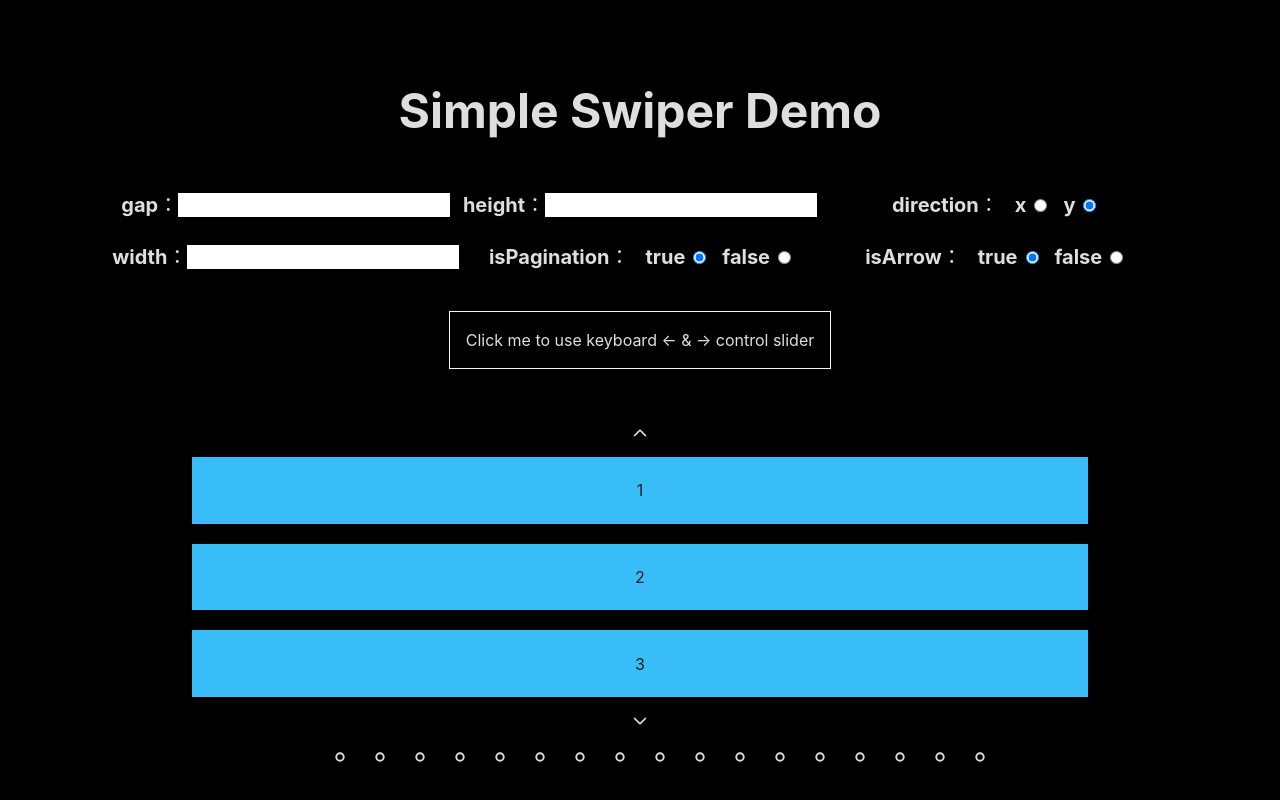
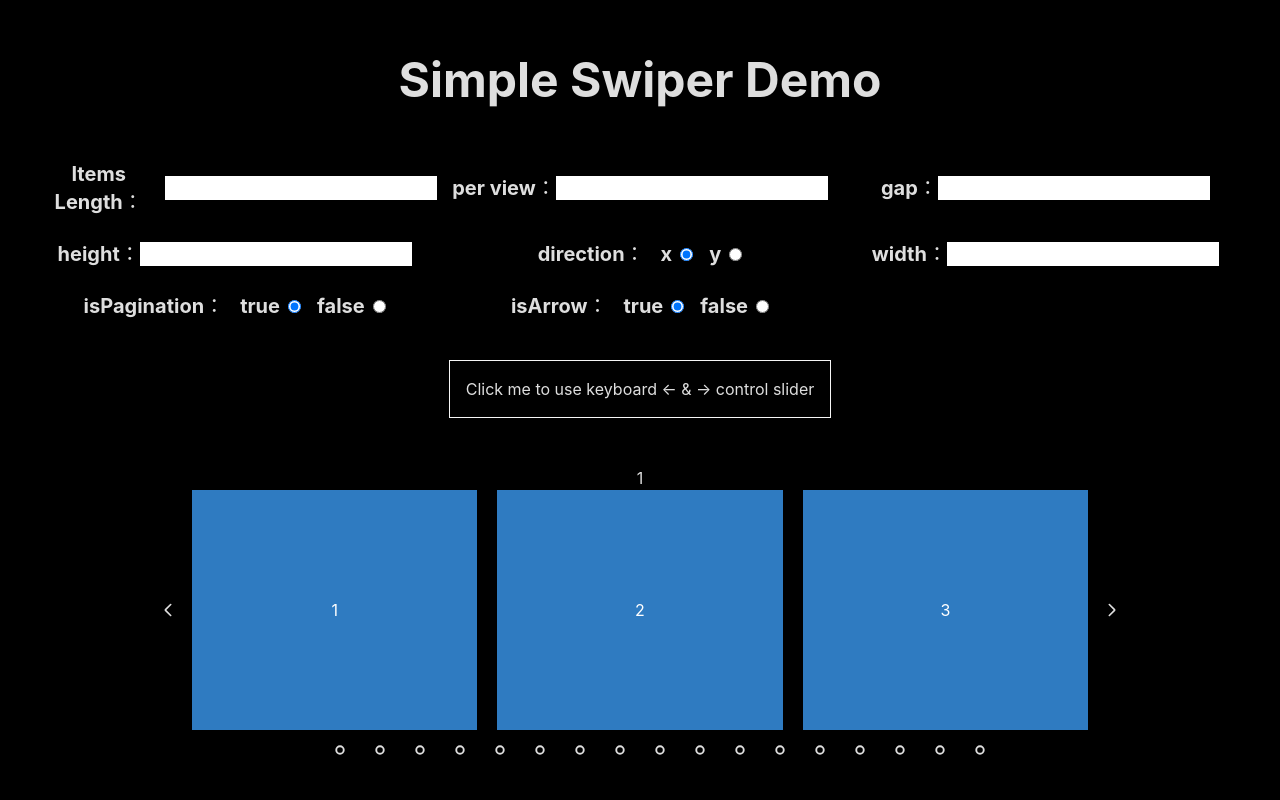
Before and after one commit to Rock070/vue-simple-swiper, a Vue app: page / in a window 1280 px wide. Shown: the top 800 px of the page. Built offline with nearby package versions, Linux system fonts and the light colour scheme; some icons are missing.

Commit message:
feat(工作台)：新增 props

```diff
--- a/src/App.vue
+++ b/src/App.vue
@@ -8,6 +8,7 @@ import FocusButton from '@/components/FocusButton.vue'
 import Block from '@/components/Block.vue'
 
 export interface SwiperProps {
+  items: any[]
   gap?: number
   width?: number
   height?: number
@@ -20,11 +21,12 @@ export interface SwiperProps {
 const items = Array.from({ length: 20 }, (_, index) => index)
 
 const options = reactive<SwiperProps>({
+  items,
   perView: 3,
   gap: 20,
   height: 300,
   width: 800,
-  direction: 'y',
+  direction: 'x',
   isPagination: true,
   isArrow: true,
 })
@@ -58,7 +60,7 @@ const swiperRootRef = ref<InstanceType<typeof Swiper>>()
     <div class="swiper-outer flex-center">
       <Swiper ref="swiperRootRef" :items="items" v-bind="options">
         <template #default="{ item }">
-          <Block class="flex-center h-full">
+          <Block class="flex-center h-full text-white">
             {{ item + 1 }}
           </Block>
         </template>
--- a/src/components/Block.vue
+++ b/src/components/Block.vue
@@ -6,6 +6,6 @@
 
 <style>
 .block-component {
-  @apply p-2 w-full h-full bg-sky-400;
+  @apply p-2 w-full h-full bg-[#2F7BC1];
 }
 </style>
--- a/src/components/Swiper.vue
+++ b/src/components/Swiper.vue
@@ -1,6 +1,6 @@
 <script setup lang="ts">
 import { Icon } from '@iconify/vue'
-import { computed, onMounted, onUnmounted, reactive, ref } from 'vue'
+import { computed, onMounted, onUnmounted, reactive, ref, watch } from 'vue'
 import type { CSSProperties } from 'vue'
 import { useEventListener, useIntersectionObserver, useScroll, useThrottleFn } from '@vueuse/core'
 
@@ -36,6 +36,8 @@ const props = withDefaults(defineProps<SwiperProps>(), {
 const swiperRef = ref<HTMLElement | null>(null)
 const swiperSlideRefs = ref<HTMLElement[] | null>(null)
 const totalPages = computed(() => {
+  if (props.items.length <= props.perView)
+    return 1
   return props.items.length - props.perView + 1
 })
 
@@ -209,6 +211,12 @@ const iconClass = computed(() => {
   }
 })
 
+watch(props, () => {
+  setTimeout(() => {
+    onChangePagination(1)
+  }, 100)
+})
+
 defineExpose({
   swiperRef,
 })
@@ -216,6 +224,7 @@ defineExpose({
 
 <template>
   <div :style="outerStyle">
+    {{ pagination.current }}
     <div
       class="flex items-center gap-2"
       :style="{
@@ -240,7 +249,7 @@ defineExpose({
         :style="swiperStyle"
         tabindex="0"
       >
-        <template v-for="(item, index) in items" :key="item">
+        <template v-for="(item, index) in items" :key="`vue-simple-swiper${String(item)}`">
           <div
             ref="swiperSlideRefs"
             :data-index="index"
--- a/src/components/WorkTable.vue
+++ b/src/components/WorkTable.vue
@@ -1,7 +1,8 @@
 <script setup lang="ts">
-import { toRefs } from 'vue'
+import { computed, toRefs } from 'vue'
 
 export interface Options {
+  items: any[]
   gap?: number
   width?: number
   height?: number
@@ -18,10 +19,27 @@ export interface WorkTableProps {
 const props = defineProps<WorkTableProps>()
 
 const values = toRefs(props)
+
+const itemLength = computed({
+  get() {
+    return values.options.value.items.length
+  },
+  set(val) {
+    values.options.value.items = Array.from({ length: val }, (_, index) => index)
+  },
+})
 </script>
 
 <template>
   <div class="mb-10 grid grid-cols-3 gap-y-6">
+    <div class="flex-center">
+      <label for="items">Items Length：</label>
+      <input id="items" v-model="itemLength" type="number">
+    </div>
+    <div class="flex-center">
+      <label for="perView">per view：</label>
+      <input id="perView" v-model="values.options.value.perView" type="number">
+    </div>
     <div class="flex-center">
       <label for="gap">gap：</label>
       <input id="gap" v-model="values.options.value.gap" type="number">
```
